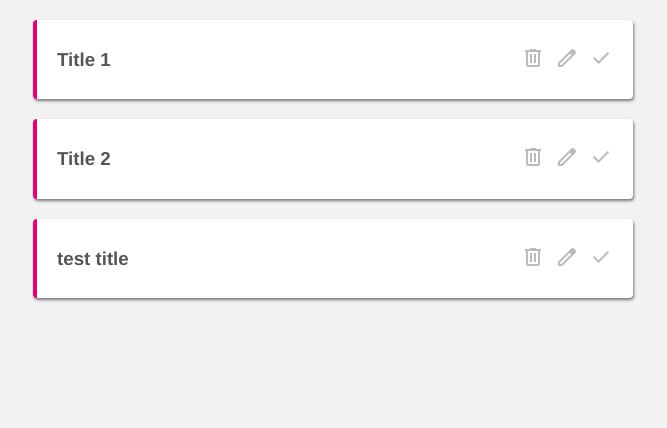
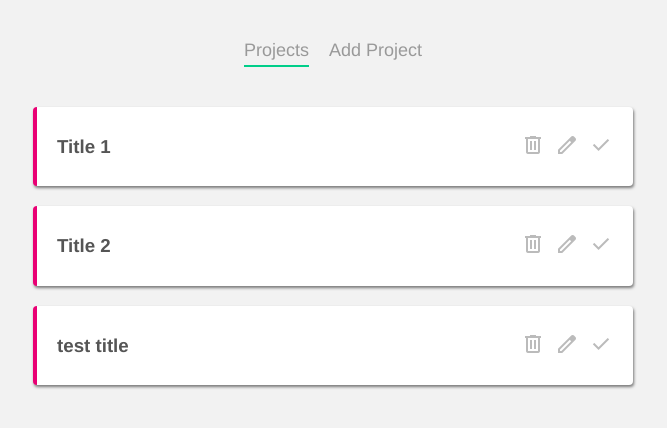
Before and after one commit to MohammadJavad-AsnaAshari/vue-todo-list, a Vue app: page / in a window 1280 px wide. Shown: the top 428 px of the page, without its empty margins (307-974 px from the left). Built offline with nearby package versions, Linux system fonts and the light colour scheme; data requests are answered from the project's data file.

Commit message:
feat: Implement `navbar`.

```diff
--- a/src/App.vue
+++ b/src/App.vue
@@ -1,6 +1,15 @@
 <template>
+  <navbar />
   <router-view/>
 </template>
+
+<script>
+import Navbar from "@/components/Navbar.vue";
+
+export default {
+  components: {Navbar}
+}
+</script>
 
 <style>
 body {
--- /dev/null
+++ b/src/components/Navbar.vue
@@ -0,0 +1,31 @@
+<template>
+  <div class="main-nav">
+    <router-link :to="{name: 'home'}">Projects</router-link>
+    <router-link :to="{name: 'AddProject'}">Add Project</router-link>
+  </div>
+</template>
+
+<script>
+export default {}
+
+</script>
+
+<style>
+.main-nav {
+  text-align: center;
+  margin: 40px auto;
+}
+
+.main-nav a {
+  display: inline-block;
+  text-decoration: none;
+  margin: 0 10px;
+  color: #999;
+  font-size: 18px;
+}
+
+a.router-link-active {
+   border-bottom: 2px solid #00ce89;
+  padding-bottom: 4px;
+}
+</style>
```
